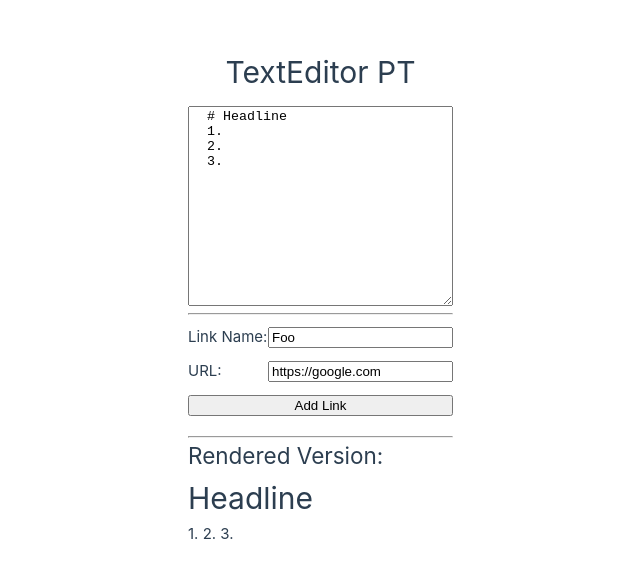
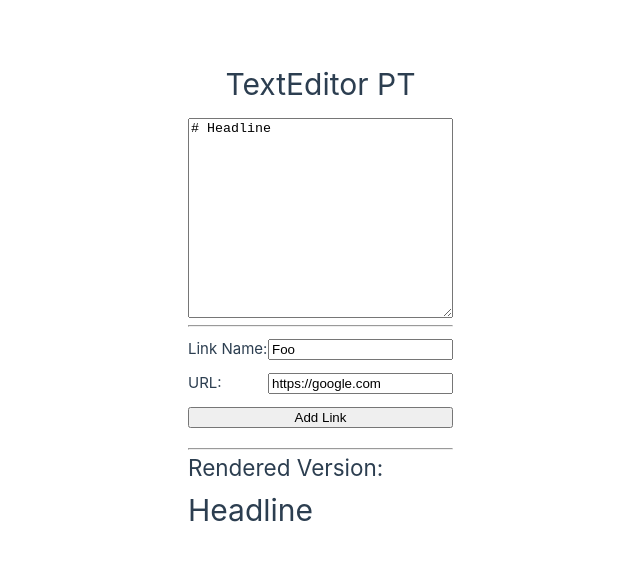
Before and after one commit to robinburrer/text-editor, a Vue app: page / in a window 1280 px wide. Shown: the part 103-680 px from the top of the page, without its empty margins (187-827 px from the left). Built offline with nearby package versions, Linux system fonts and the light colour scheme.

Commit message:
minor tweak

```diff
--- a/src/components/Text-Editor.vue
+++ b/src/components/Text-Editor.vue
@@ -93,12 +93,7 @@ function saveCursorPosition() {
 
     <h1>TextEditor PT</h1>
 
-    <textarea ref="textarea" @blur="saveCursorPosition">
-  # Headline
-  1.
-  2.
-  3.
-  </textarea>
+    <textarea ref="textarea" @blur="saveCursorPosition"># Headline</textarea>
     <hr>
     <div class="link-area">
       <LinkInput title="Link Name:" @blur="(event) => linkObj.title = event" :defaultValue="linkObj.title" />
```
